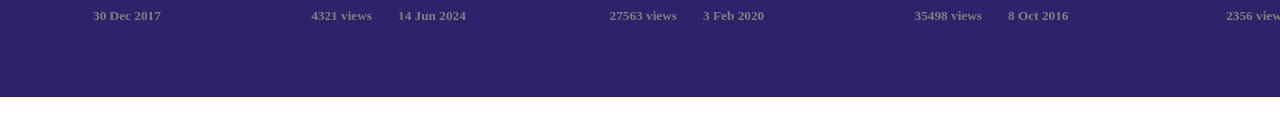
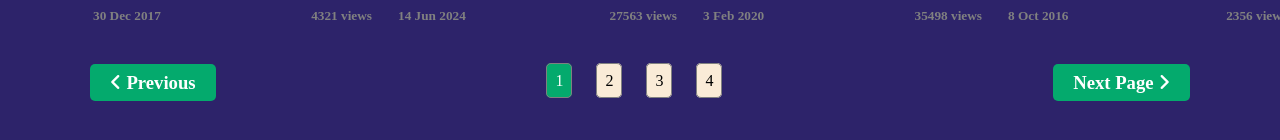
Before and after one commit to anupomm/multiple-page-website, a plain HTML site: page index.html in a window 1280 px wide. Shown: the part 1867-2007 px from the top of the page. Before the commit the page ends 1964 px from the top, so only its background shows below. Drawn offline with Linux system fonts and the light colour scheme.

Commit message:
page number section done

```diff
--- a/index.html
+++ b/index.html
@@ -155,6 +155,16 @@
             </div>
 
         </div>
+        <div class="previous-next-button-parent">
+            <h3><a href="#"><i class="fa-solid fa-angle-left"></i> Previous</a></h3>
+            <div class="page-numbers">
+                <a href="#">1</a>
+                <a href="#">2</a>
+                <a href="#">3</a>
+                <a href="#">4</a>
+            </div>
+            <h3><a href="#">Next Page <i class="fa-solid fa-angle-right"></i></a></h3>
+        </div>
        </div>
     </main>
 </body>
--- a/style.css
+++ b/style.css
@@ -139,3 +139,36 @@ main{
     color: gray;
     margin-top: 10px;
 }
+.previous-next-button-parent{
+    margin-top: 25px;
+    display: flex;
+    justify-content: space-between;
+}
+.previous-next-button-parent h3 a{
+    color: white;
+    background-color: #04AA6D;
+    padding: 8px 20px;
+    text-decoration: none;
+    border-radius: 5px;
+    transition: 0.5s;
+}
+.previous-next-button-parent h3 a:hover{
+    background-color: #03774c;
+}
+.page-numbers a:first-child{
+    background-color: #04AA6D;
+    text-decoration: none;
+    padding: 8px;
+    color: white;
+    border-radius: 5px;
+}
+.page-numbers a{
+    background-color: antiquewhite;
+    color: black;
+    text-decoration: none;
+    padding: 8px;
+    margin: 0 10px;
+    border-radius: 5px;
+    border: 1px solid gray;
+
+}
```
